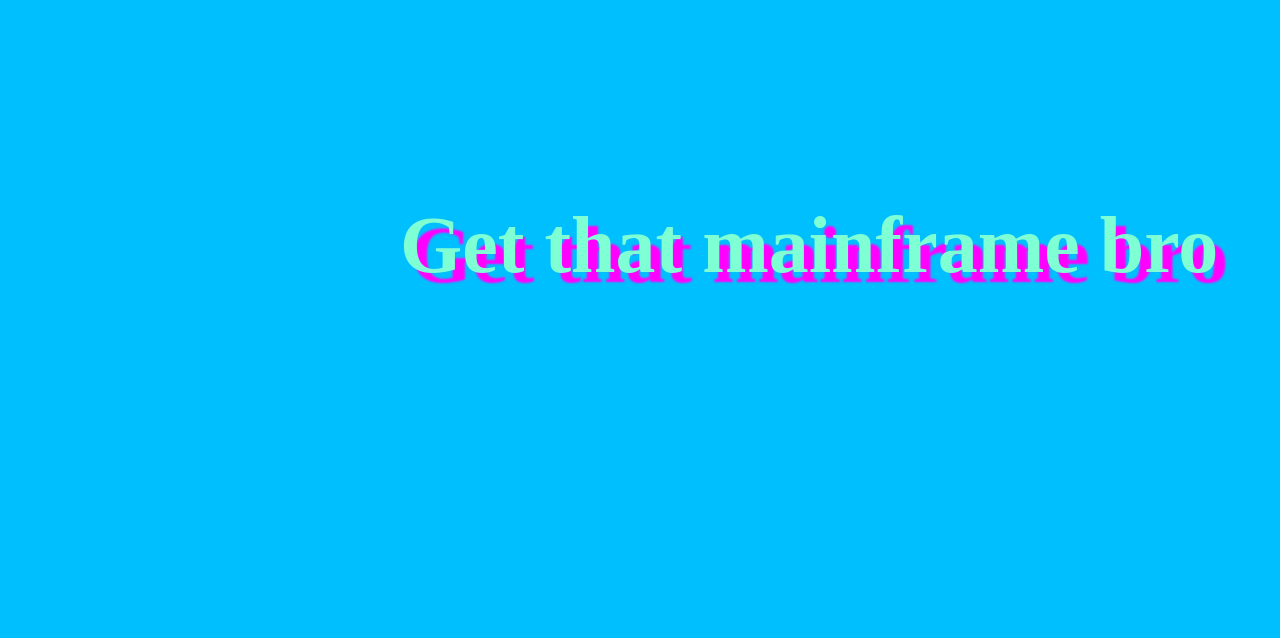
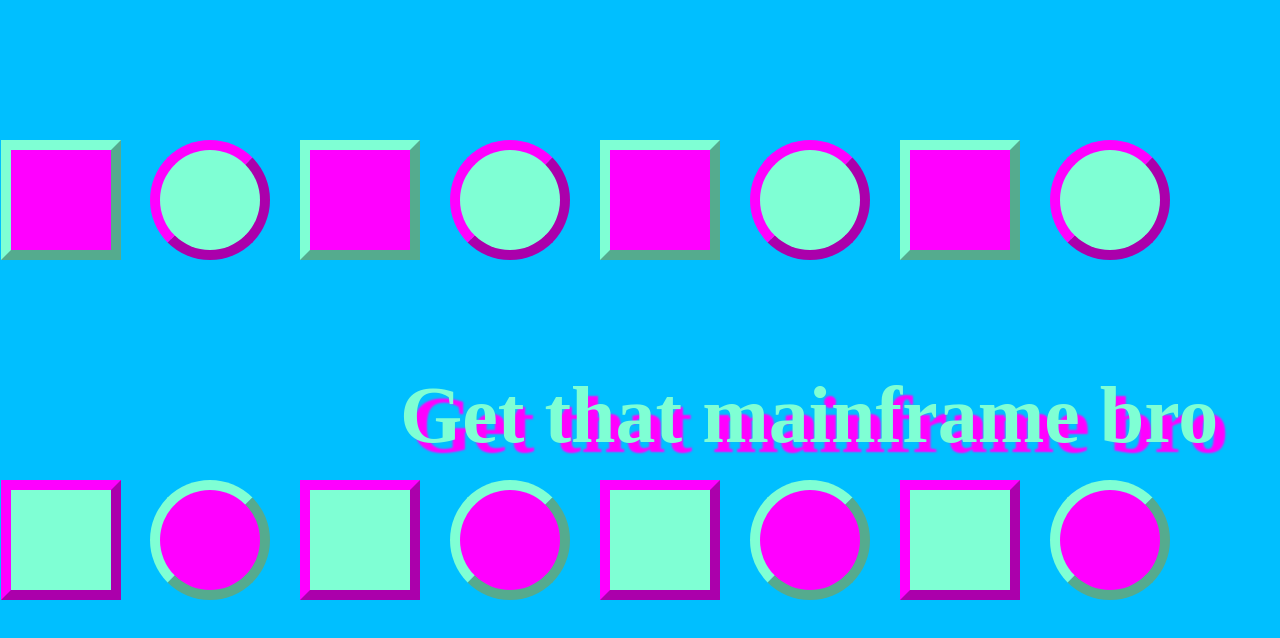
Before and after one commit to slippyclifford/Webdev, a plain HTML site: page CSS exersices/index.html in a window 1280 px wide. Drawn offline with Linux system fonts and the light colour scheme.

Commit message:
JohnnyWhambone

```diff
--- a/CSS exersices/index.html
+++ b/CSS exersices/index.html
@@ -14,18 +14,174 @@
             font-weight: bolder;
             position: absolute;
             bottom:800px;
-
-
             text-shadow: 10px 10px 2px aquamarine;
             font-size: 100px;
         }
         h3{
             color:aquamarine;
                 font-family: "SignPainter","sans-serif";
-            margin:200px 5px 80px 400px;
+            margin:370px 5px 80px 400px;
             text-shadow: 10px 10px 2px fuchsia;
             font-size:5em
 
+        }
+        div#square{
+            background-color: fuchsia;
+            width:100px;
+            height:100px;
+            border:outset 10px aquamarine;
+            position:absolute;
+            left: 1px;
+            top:140px;
+        }
+        div#circle{
+            background-color: aquamarine;
+            width:100px;
+            height:100px;
+            border-radius: 100%;
+            position: absolute;
+            left:150px;
+            top:140px;
+            border:Outset 10px fuchsia;
+        }
+        div#square2{
+            background-color: fuchsia;
+            width:100px;
+            height:100px;
+
+            position: absolute;
+            left:300px;
+            top:140px;
+            border:Outset 10px aquamarine;
+        }
+         div#circle2{
+            background-color: aquamarine;
+            width:100px;
+            height:100px;
+            border-radius: 100%;
+            position: absolute;
+            left:450px;
+            top:140px;
+            border:Outset 10px fuchsia;
+        }
+         div#square3{
+            background-color: fuchsia;
+            width:100px;
+            height:100px;
+
+            position: absolute;
+            left:600px;
+            top:140px;
+            border:Outset 10px aquamarine;
+        }
+         div#circle3{
+            background-color: aquamarine;
+            width:100px;
+            height:100px;
+            border-radius: 100%;
+            position: absolute;
+            left:750px;
+            top:140px;
+            border:Outset 10px fuchsia;
+        }
+         div#circle4{
+            background-color: aquamarine;
+            width:100px;
+            height:100px;
+            border-radius: 100%;
+            position: absolute;
+            left:1050px;
+            top:140px;
+            border:Outset 10px fuchsia;
+        }
+         div#square4{
+            background-color: fuchsia;
+            width:100px;
+            height:100px;
+
+            position: absolute;
+            left:900px;
+            top:140px;
+            border:Outset 10px aquamarine;
+        }
+         div#square5{
+            background-color: aquamarine;
+            width:100px;
+            height:100px;
+            border:outset 10px fuchsia;
+            position:absolute;
+            left: 1px;
+            top:480px;
+        }
+        div#circle5{
+            background-color: fuchsia;
+            width:100px;
+            height:100px;
+            border-radius: 100%;
+            position: absolute;
+            left:150px;
+            top:480px;
+            border:Outset 10px aquamarine;
+        }
+        div#square6{
+            background-color: aquamarine;
+            width:100px;
+            height:100px;
+
+            position: absolute;
+            left:300px;
+            top:480px;
+            border:Outset 10px fuchsia;
+        }
+         div#circle6{
+            background-color: fuchsia;
+            width:100px;
+            height:100px;
+            border-radius: 100%;
+            position: absolute;
+            left:450px;
+            top:480px;
+            border:Outset 10px aquamarine;
+        }
+         div#square7{
+            background-color: aquamarine;
+            width:100px;
+            height:100px;
+
+            position: absolute;
+            left:600px;
+            top:480px;
+            border:Outset 10px fuchsia;
+        }
+         div#circle7{
+            background-color: fuchsia;
+            width:100px;
+            height:100px;
+            border-radius: 100%;
+            position: absolute;
+            left:750px;
+            top:480px;
+            border:Outset 10px aquamarine;
+        }
+         div#square8{
+            background-color:aquamarine;
+            width:100px;
+            height:100px;
+
+            position: absolute;
+            left:900px;
+            top:480px;
+            border:Outset 10px fuchsia;
+        }
+         div#circle8{
+            background-color: fuchsia;
+            width:100px;
+            height:100px;
+            border-radius: 100%;
+            position: absolute;
+            left:1050px;
+            top:480px;
+            border:Outset 10px aquamarine;
         }
 
 
@@ -35,6 +191,24 @@
         <h1>Raspberry Jaguar  </h1>
     <h3> Get that mainframe bro </h3>
 
+    <div id="square"></div>
+    <div id="circle"></div>
+     <div id="square2"></div>
+    <div id="circle2"></div>
+    <div id="square3"></div>
+     <div id="circle3"></div>
+    <div id="square4"></div>
+    <div id="circle4"></div>
+
+    <div id="square5"></div>
+    <div id="circle5"></div>
+     <div id="square6"></div>
+    <div id="circle6"></div>
+    <div id="square7"></div>
+     <div id="circle7"></div>
+    <div id="square8"></div>
+    <div id="circle8"></div>
+    <div id="Triangle"></div>
 
 
 
```
